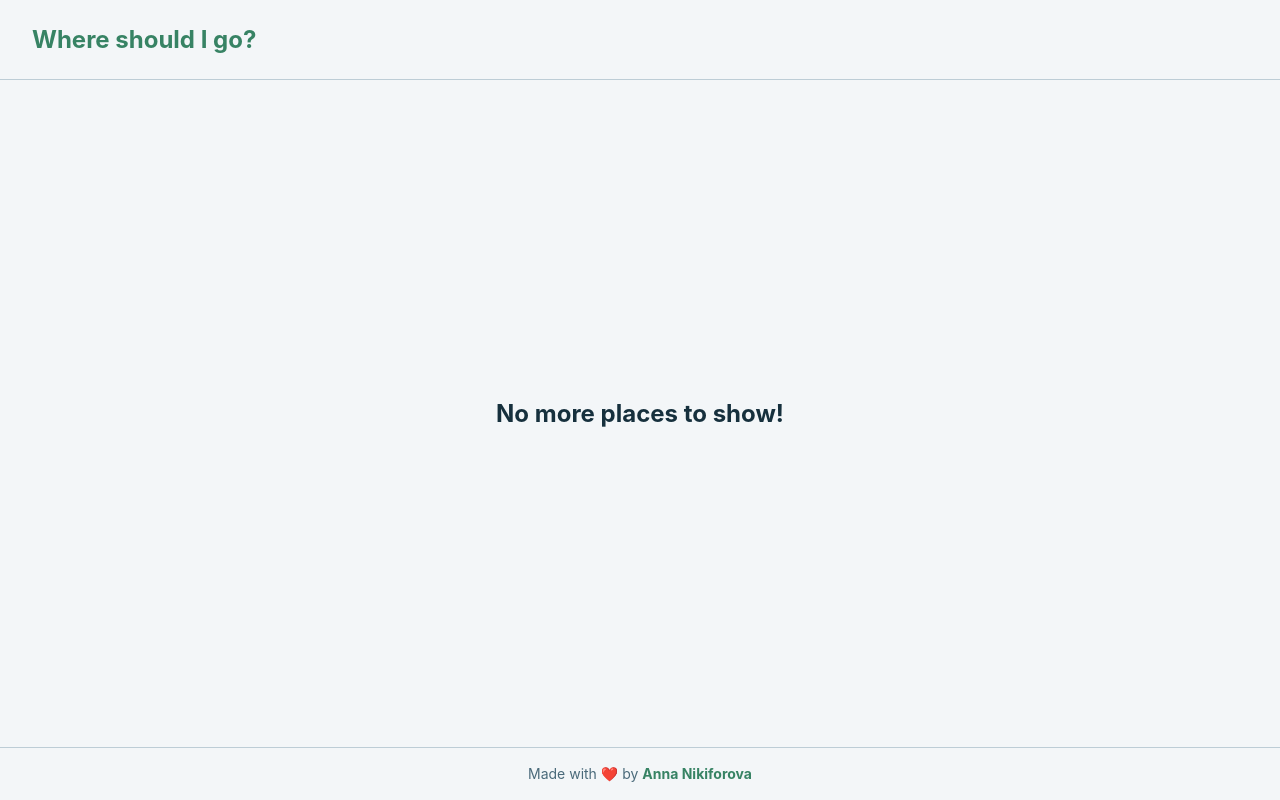
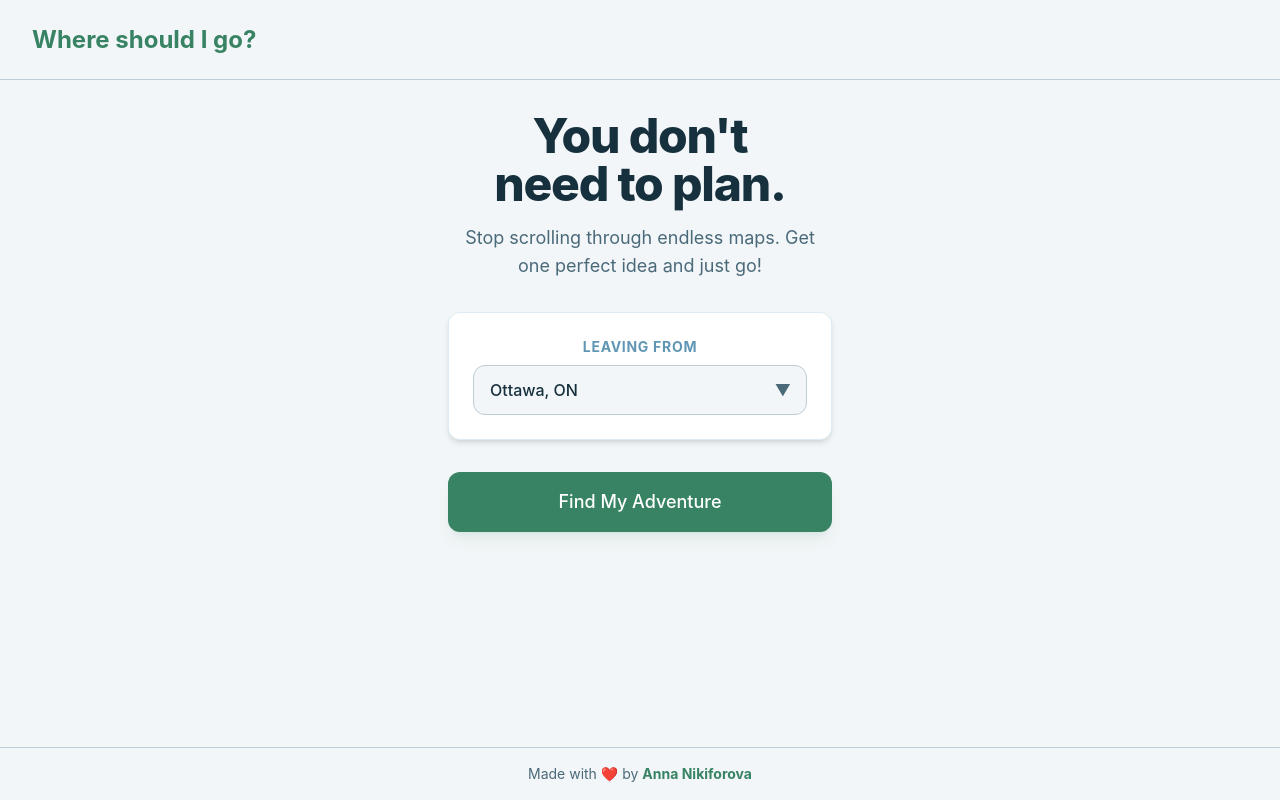
Before and after one commit to Camperkunz/Find-Your-Spot, a React (Vite) app: page / in a window 1280 px wide. Built offline with nearby package versions, Linux system fonts and the light colour scheme.

Commit message:
feat: all steps combined, logic of filtering and decision

```diff
--- a/src/App.jsx
+++ b/src/App.jsx
@@ -23,28 +23,62 @@ export default function AdventureApp() {
     vibe,
     companion,
     deck, setDeck,
-    currentIndex, setCurrentIndex
-  } = useAppContext();
+    currentIndex, setCurrentIndex } = useAppContext();
+
+  // Call of filtering function (logic/sorting)
+  const handleStartDiscovery = () => {
+    const finalDeck = filterDestinations({
+      destinations: destinationsData,
+      city,
+      duration,
+      vibe,
+      companion
+    });
+
+    setDeck(finalDeck);
+    setCurrentIndex(0);
+    setStep('cards');
+  };
+
+  // Saving and Skipping
+  const handleDecision = (action) => {
+    if (action === 'save') {
+      setSavedPlaces((prev) => {
+        const place = deck[currentIndex];
+        return prev.some((p) => p.id === place.id) ? prev : [...prev, place];
+      });
+    }
+    setCurrentIndex((prev) => prev + 1);
+  };
+
+  // DECK step needs a wider container (for the Card component on lg screens)
+  const isWideStep = step === 'cards';
 
   return (
-    <Layout>
-      {/* MAIN CONTAINER */}
-      <main className="flex-1 flex flex-col justify-center max-w-md w-full mx-auto px-4 py-6">
-        <div className="h-full flex flex-col justify-between py-2 animate-fadeIn">
+    <Layout wide={isWideStep}>
+      {/* WELCOME */}
+      {step === 'welcome' && <WelcomeStep />}
+
+      {/* ONBOARDING */}
+      {step === 'onboarding' && <OnboardingStep onStart={handleStartDiscovery} />}
+
+      {/* DECK */}
+      {step === 'cards' && (
+        <div className="w-full flex justify-center">
           {currentIndex < deck.length ? (
             <Card
               deck={deck}
               currentIndex={currentIndex}
-              handleSwipe={handleSwipe}
+              handleDecision={handleDecision}
             />
           ) : (
-            /* OUT OF CARDS */
-            <div className="text-center space-y-6 py-12 animate-fadeIn">
-              <h2 className="text-2xl font-bold">No more places to show!</h2>
+            /* out of cards */
+            <div className="text-center space-y-6 py-12 max-w-md w-full mx-auto">
+
             </div>
           )}
         </div>
-      </main>
-    </Layout >
+      )}
+    </Layout>
   );
 }
```
